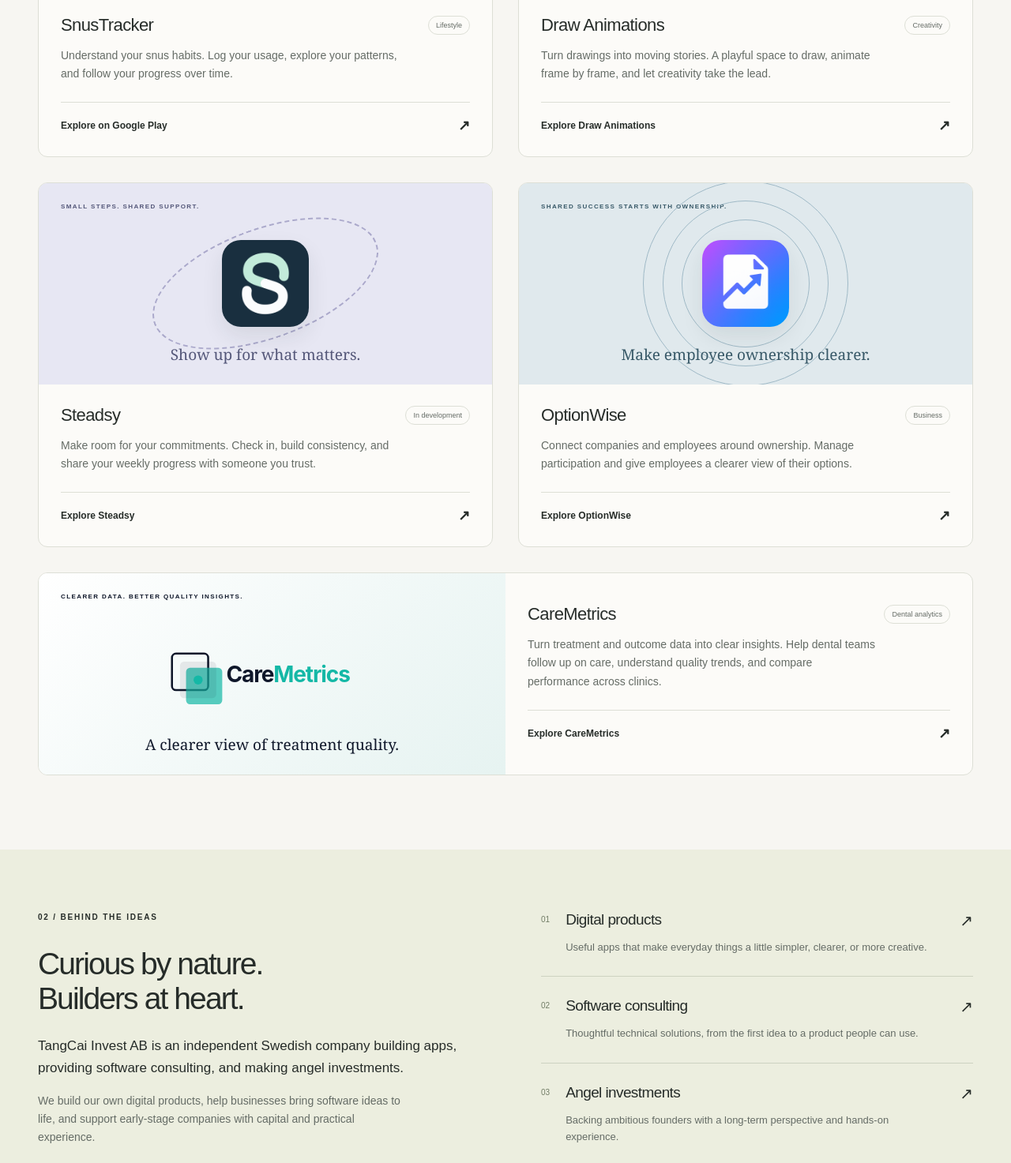
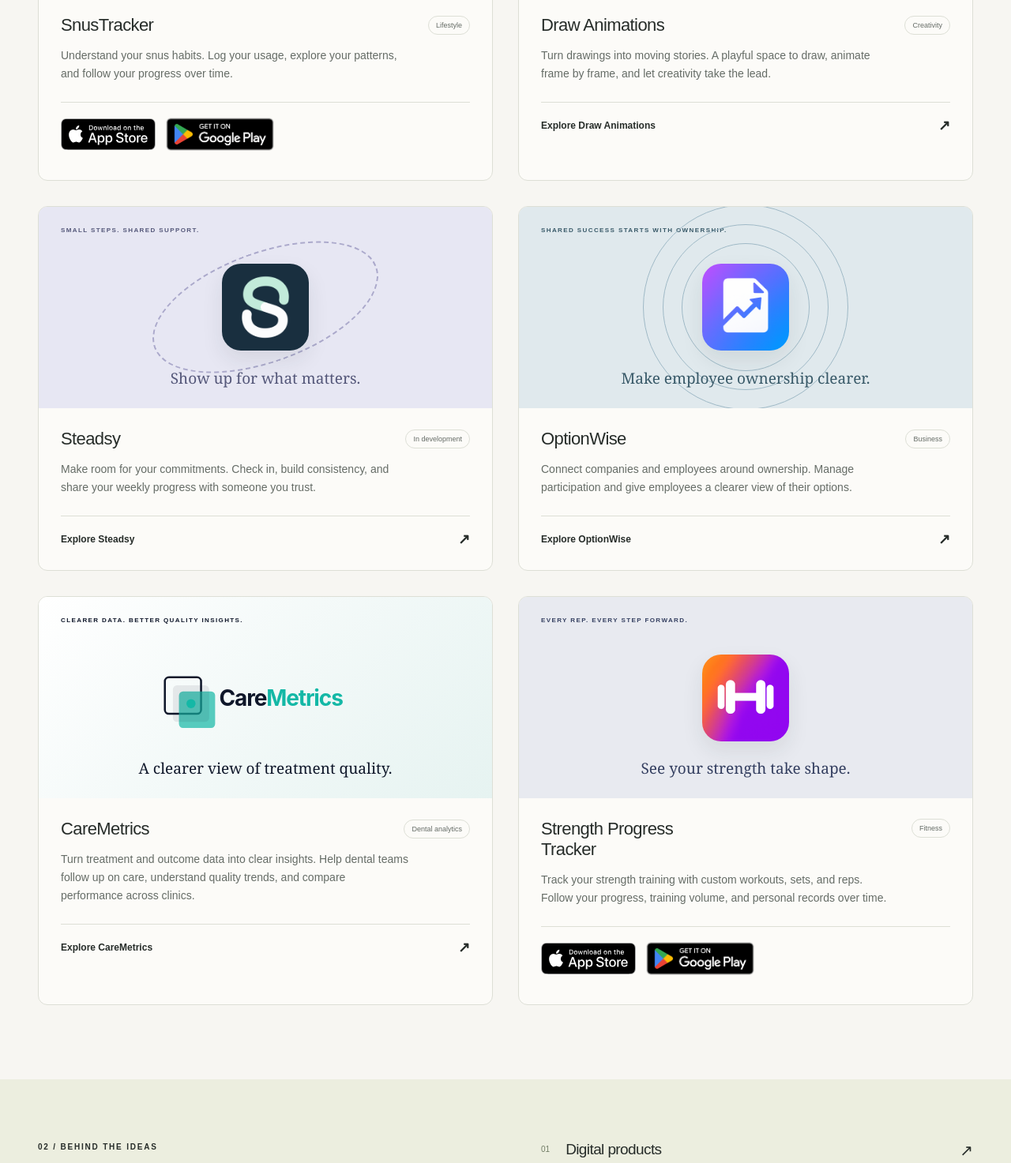
Before and after one commit to cxm0000/tc-homepage, a plain HTML site: page index.html in a window 1280 px wide. Shown: the part 1300-2773 px from the top of the page at 79% size. Drawn offline with Linux system fonts and the light colour scheme.

Commit message:
Add Strength Progress Tracker and app store download badges

```diff
--- a/index.html
+++ b/index.html
@@ -5,7 +5,7 @@
     <meta name="viewport" content="width=device-width, initial-scale=1" />
     <meta
       name="description"
-      content="TangCai Invest AB builds thoughtful digital products and supports ambitious businesses. Explore SnusTracker, Draw Animations, Steadsy, OptionWise, and CareMetrics."
+      content="TangCai Invest AB builds thoughtful digital products and supports ambitious businesses. Explore SnusTracker, Draw Animations, Steadsy, OptionWise, CareMetrics, and Strength Progress Tracker."
     />
     <link rel="canonical" href="https://tangcai.se/" />
     <meta name="robots" content="index, follow, max-image-preview:large" />
@@ -89,13 +89,18 @@
             "@type": "SoftwareApplication",
             "@id": "https://tangcai.se/#snustracker",
             "name": "SnusTracker",
-            "url": "https://play.google.com/store/apps/details?id=com.snustracker",
+            "url": "https://apps.apple.com/app/id6752117399",
             "description": "Understand your snus habits. Log your usage, explore your patterns, and follow your progress over time.",
             "applicationCategory": "LifestyleApplication",
             "image": "https://tangcai.se/assets/snustracker.png",
             "publisher": {
               "@id": "https://tangcai.se/#organization"
-            }
+            },
+            "installUrl": [
+              "https://apps.apple.com/app/id6752117399",
+              "https://play.google.com/store/apps/details?id=com.snustracker"
+            ],
+            "operatingSystem": "iOS, Android"
           },
           {
             "@type": "SoftwareApplication",
@@ -149,7 +154,7 @@
             "@type": "ItemList",
             "@id": "https://tangcai.se/#apps",
             "name": "Apps by TangCai Invest AB",
-            "numberOfItems": 5,
+            "numberOfItems": 6,
             "itemListElement": [
               {
                 "@type": "ListItem",
@@ -185,8 +190,32 @@
                 "item": {
                   "@id": "https://tangcai.se/#caremetrics"
                 }
+              },
+              {
+                "@type": "ListItem",
+                "position": 6,
+                "item": {
+                  "@id": "https://tangcai.se/#strength-progress-tracker"
+                }
               }
             ]
+          },
+          {
+            "@type": "SoftwareApplication",
+            "@id": "https://tangcai.se/#strength-progress-tracker",
+            "name": "Strength Progress Tracker",
+            "url": "https://apps.apple.com/app/id6747354472",
+            "description": "Track your strength training with custom workouts, sets, and reps. Follow your progress, training volume, and personal records over time.",
+            "applicationCategory": "HealthApplication",
+            "image": "https://tangcai.se/assets/strength-progress-tracker.png",
+            "publisher": {
+              "@id": "https://tangcai.se/#organization"
+            },
+            "installUrl": [
+              "https://apps.apple.com/app/id6747354472",
+              "https://play.google.com/store/apps/details?id=com.tangcai.gymprogresstracker"
+            ],
+            "operatingSystem": "iOS, Android"
           }
         ]
       }
@@ -304,13 +333,33 @@
                 Understand your snus habits. Log your usage, explore your
                 patterns, and follow your progress over time.
               </p>
-              <a
-                class="text-link"
-                href="https://play.google.com/store/apps/details?id=com.snustracker"
-                target="_blank"
-                rel="noopener noreferrer"
-                >Explore on Google Play <span aria-hidden="true">↗</span></a
-              >
+              <div class="store-badges" aria-label="Download SnusTracker">
+                <a
+                  href="https://apps.apple.com/app/id6752117399"
+                  target="_blank"
+                  rel="noopener noreferrer"
+                  aria-label="Download SnusTracker on the App Store"
+                  ><img
+                    src="assets/app-store-badge.svg"
+                    alt="Download on the App Store"
+                    width="120"
+                    height="40"
+                    loading="lazy"
+                /></a>
+                <a
+                  class="google-play-badge"
+                  href="https://play.google.com/store/apps/details?id=com.snustracker"
+                  target="_blank"
+                  rel="noopener noreferrer"
+                  aria-label="Get SnusTracker on Google Play"
+                  ><img
+                    src="assets/google-play-badge.png"
+                    alt="Get it on Google Play"
+                    width="155"
+                    height="60"
+                    loading="lazy"
+                /></a>
+              </div>
             </div>
           </article>
           <article class="app-card" id="draw-animations">
@@ -442,6 +491,59 @@
               >
             </div>
           </article>
+          <article class="app-card" id="strength-progress-tracker">
+            <div class="product-art strength-art">
+              <span class="art-category">EVERY REP. EVERY STEP FORWARD.</span>
+              <img
+                src="assets/strength-progress-tracker.png"
+                alt="Strength Progress Tracker app icon"
+                width="110"
+                height="110"
+              />
+              <span class="art-caption">See your strength take shape.</span>
+            </div>
+            <div class="card-content">
+              <div class="card-title">
+                <h3>Strength Progress Tracker</h3>
+                <span class="tag">Fitness</span>
+              </div>
+              <p>
+                Track your strength training with custom workouts, sets, and
+                reps. Follow your progress, training volume, and personal
+                records over time.
+              </p>
+              <div
+                class="store-badges"
+                aria-label="Download Strength Progress Tracker"
+              >
+                <a
+                  href="https://apps.apple.com/app/id6747354472"
+                  target="_blank"
+                  rel="noopener noreferrer"
+                  aria-label="Download Strength Progress Tracker on the App Store"
+                  ><img
+                    src="assets/app-store-badge.svg"
+                    alt="Download on the App Store"
+                    width="120"
+                    height="40"
+                    loading="lazy"
+                /></a>
+                <a
+                  class="google-play-badge"
+                  href="https://play.google.com/store/apps/details?id=com.tangcai.gymprogresstracker"
+                  target="_blank"
+                  rel="noopener noreferrer"
+                  aria-label="Get Strength Progress Tracker on Google Play"
+                  ><img
+                    src="assets/google-play-badge.png"
+                    alt="Get it on Google Play"
+                    width="155"
+                    height="60"
+                    loading="lazy"
+                /></a>
+              </div>
+            </div>
+          </article>
         </div>
       </section>
       <section class="about-section" id="about">
@@ -504,7 +606,11 @@
             A product question, a project, or an idea worth exploring.<br />We’d
             love to hear from you.
           </p>
-          <a class="button" href="mailto:info@tangcai.se"
+          <a
+            class="button"
+            href="mailto:info@tangcai.se?subject=Enquiry%20to%20TangCai%20Invest%20AB"
+            aria-label="Email TangCai Invest AB at info@tangcai.se"
+            title="Open your email app"
             >info@tangcai.se <span aria-hidden="true">↗</span></a
           >
         </div>
--- a/styles.css
+++ b/styles.css
@@ -756,12 +756,6 @@
   }
 }
 
-/* A full-width final product keeps the five-app showcase balanced. */
-.caremetrics-card {
-  grid-column: 1 / -1;
-  display: grid;
-  grid-template-columns: 1fr 1fr;
-}
 .caremetrics-art {
   background: linear-gradient(135deg, #ffffff, #e6f3f1);
   color: #0f172a;
@@ -788,3 +782,34 @@
   background: #ffffff;
   object-fit: contain;
 }
+
+.strength-art {
+  background: #e8eaf0;
+  color: #343f60;
+}
+#strength-progress-tracker .card-title {
+  align-items: flex-start;
+}
+#strength-progress-tracker h3 {
+  max-width: 240px;
+}
+
+.store-badges {
+  display: flex;
+  flex-wrap: wrap;
+  gap: 8px;
+  align-items: center;
+  border-top: 1px solid var(--line);
+  padding-top: 10px;
+}
+.store-badges a {
+  display: inline-flex;
+  align-items: center;
+  min-height: 60px;
+}
+.store-badges img {
+  object-fit: contain;
+}
+.store-badges .google-play-badge {
+  margin-left: -4px;
+}
```
Also changed, not shown: assets/app-store-badge.svg (added), assets/google-play-badge.png (added), assets/strength-progress-tracker.png (added), llms.txt, 2 other files.
